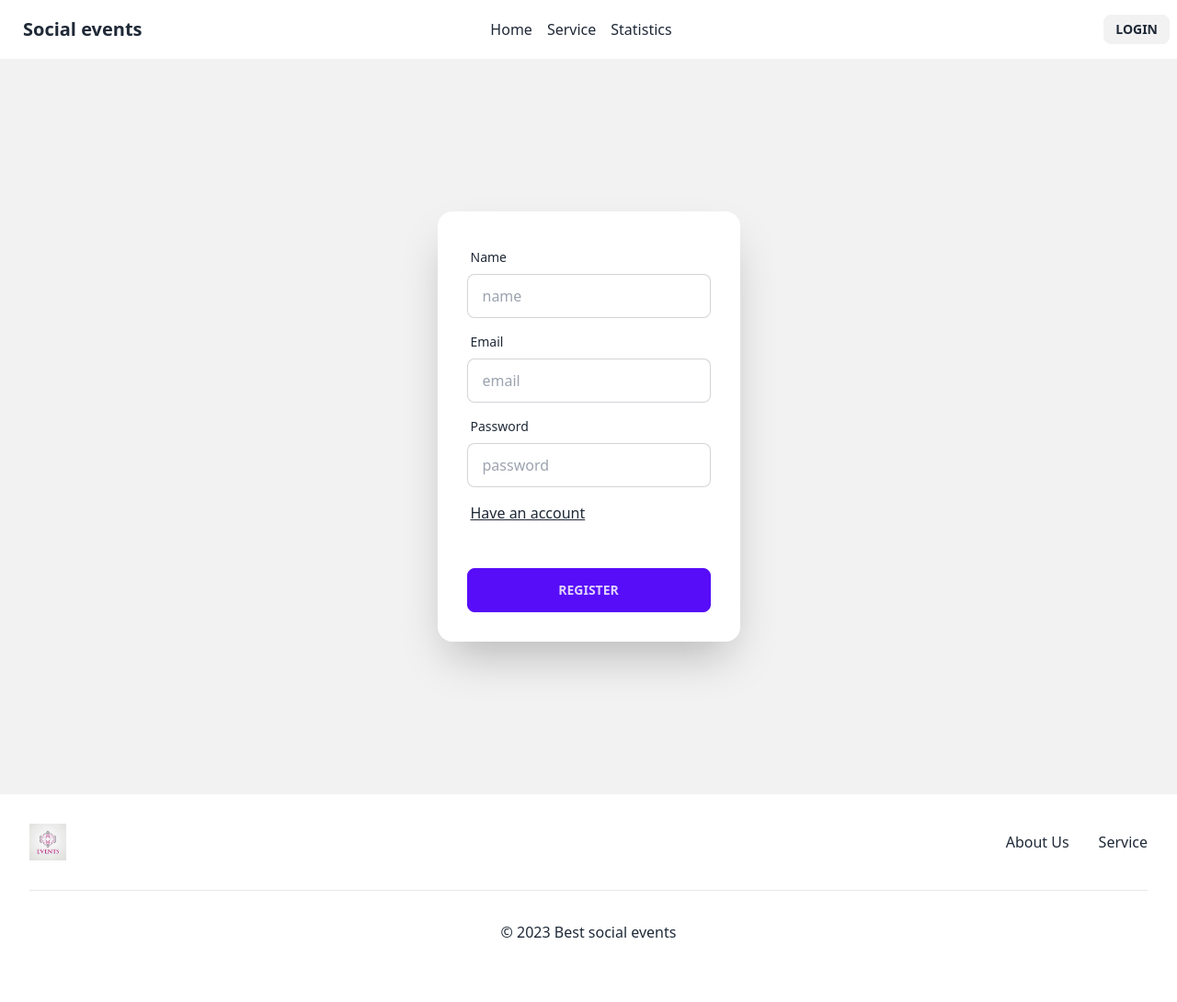
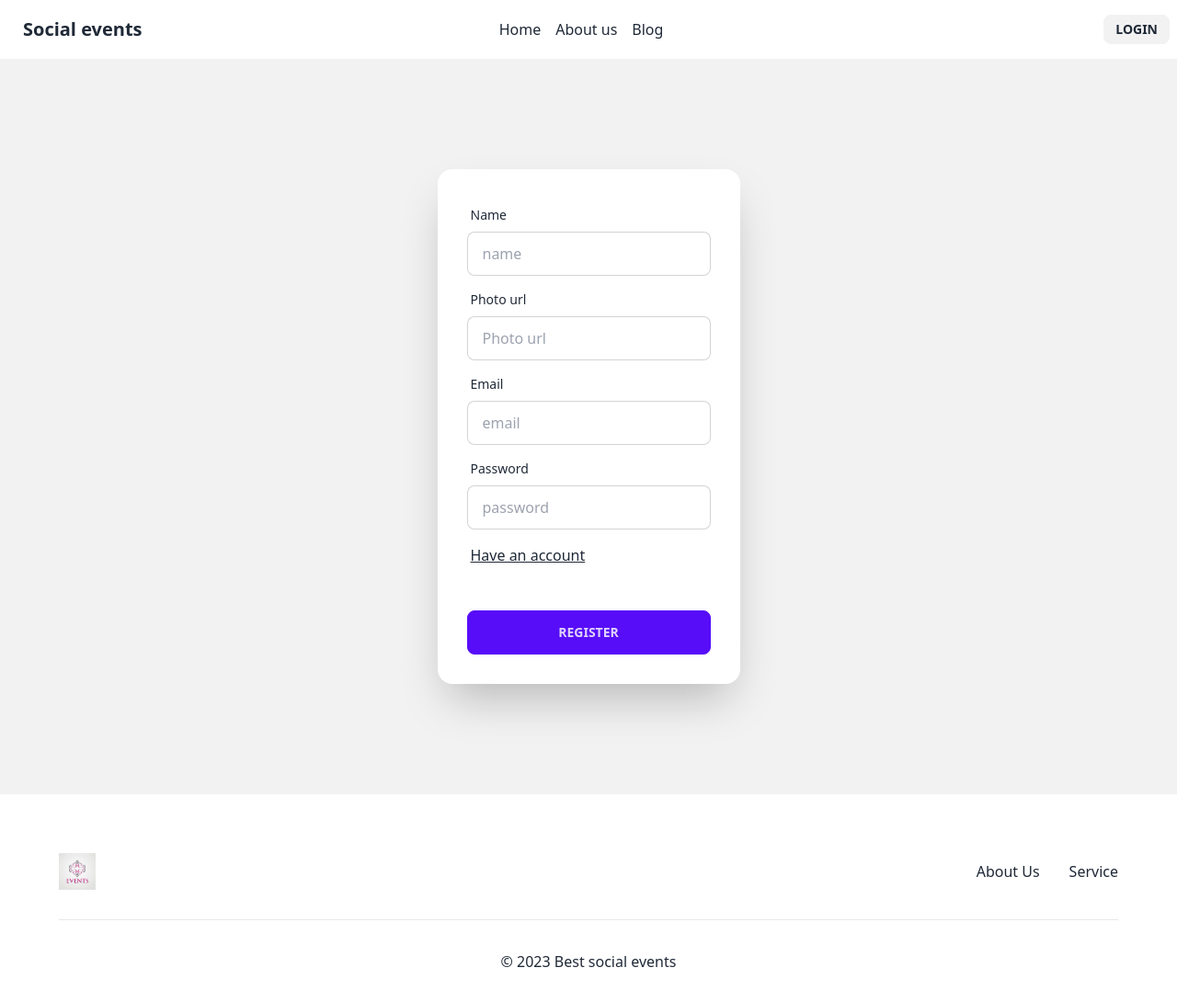
Before and after one commit to Hassan4np/event-management, a React (Vite) app: page /signup in a window 1280 px wide. Shown: the top 1090 px of the page at 92% size. Before the commit the page ends 1059 px from the top, so only its background shows below. Built offline with nearby package versions, Linux system fonts and the light colour scheme; no server answers.

Commit message:
bannar and card section complate

```diff
--- a/src/Components/Mainpage/Mainpage.jsx
+++ b/src/Components/Mainpage/Mainpage.jsx
@@ -7,7 +7,7 @@ const Mainpage = () => {
     return (
         <div className="max-w-screen-xl mx-auto">
             <Navbar></Navbar>
-            <Outlet></Outlet>
+            <Outlet className="min-h-screen"></Outlet>
             <Footer></Footer>
         </div>
     );
--- a/src/Components/Mainpage/Pages/CardDetais.jsx
+++ b/src/Components/Mainpage/Pages/CardDetais.jsx
@@ -3,42 +3,34 @@ import { useEffect, useState } from 'react';
 import { useLoaderData, useParams } from 'react-router-dom';
 
 const CardDetais = () => {
+    const cardss = useLoaderData()
     const {id} = useParams()
-    const [cards,setCards] = useState([])
+    const [card,setCard] = useState({})
 
     useEffect(()=>{
-        fetch('/card.json')
-        .then(res=>res.json())
-        .then(data=>setCards(data))
-
-    },[])
-    console.log(cards.name)
-    useEffect(()=>{
-     const card = cards.find(card=>card.id===(id))
-     console.log(card)
-    },[id])
+     const card = cardss.find(card=>card.id===parseInt(id))
+     setCard(card)
+    },[cardss,id])
+    console.log(card)
     return (
         <div>
             <div className="relative flex w-full  flex-row rounded-xl bg-white bg-clip-border text-gray-700 shadow-md">
                 <div className="relative m-0 w-2/5 shrink-0 overflow-hidden rounded-xl rounded-r-none bg-white bg-clip-border text-gray-700">
                     <img
-                        src=""
+                        src={card.img}
                         alt="image"
                         className="h-full w-full object-cover"
                     />
                 </div>
                 <div className="p-6">
                     <h6 className="mb-4 block font-sans text-base font-semibold uppercase leading-relaxed tracking-normal text-pink-500 antialiased">
-                        startups
+                        {card.price}
                     </h6>
                     <h4 className="mb-2 block font-sans text-2xl font-semibold leading-snug tracking-normal text-blue-gray-900 antialiased">
-                        Lyft launching cross-platform service this week
+                        {card.name}
                     </h4>
                     <p className="mb-8 block font-sans text-base font-normal leading-relaxed text-gray-700 antialiased">
-                        Like so many organizations these days, Autodesk is a company in
-                        transition. It was until recently a traditional boxed software company
-                        selling licenses. Yet its own business model disruption is only part of
-                        the story
+                       {card.des}
                     </p>
 
                 </div>
--- a/src/Components/Mainpage/Pages/Footer.jsx
+++ b/src/Components/Mainpage/Pages/Footer.jsx
@@ -1,8 +1,8 @@
-import React from 'react';
+
 import logo from './../../../assets/images.jpeg'
 const Footer = () => {
     return (
-        <footer className="w-full bg-white p-8">
+        <footer className="w-full bg-white p-16">
             <div className="flex flex-row flex-wrap items-center justify-center gap-y-6 gap-x-12 bg-white text-center md:justify-between">
                 <img src={logo} alt="logo-ct" className="w-10" />
                 <ul className="flex flex-wrap items-center gap-y-2 gap-x-8">
--- a/src/Components/Mainpage/Pages/Home.jsx
+++ b/src/Components/Mainpage/Pages/Home.jsx
@@ -16,6 +16,7 @@ const Home = () => {
                     }
                 </div>
             </div>
+
         </div>
     );
 };
--- a/src/Components/Mainpage/Pages/Navbar.jsx
+++ b/src/Components/Mainpage/Pages/Navbar.jsx
@@ -9,9 +9,8 @@ const Navbar = () => {
     console.log(user)
     const links = <>
         <NavLink className="mr-4 text-base font-normal" to="/" >Home</NavLink>
-        <NavLink className="mr-4 text-base font-normal" to="/donation" >Service</NavLink>
-        <NavLink className="text_base font-normal mr-4" to="/statistics" >Statistics</NavLink>
-
+        <NavLink className="mr-4 text-base font-normal" to="/donation" >About us</NavLink>
+        <NavLink className="text_base font-normal mr-4" to="/statistics" >Blog</NavLink>
     </>
     const henglelogout=()=>{
         UserLogOut()
@@ -43,9 +42,10 @@ const Navbar = () => {
                         </ul>
                     </div>
                     <div className="navbar-end">
+
                         {user&& <p>{user.displayName}</p>}
                         {!user && <NavLink to="/login"><a className="btn btn-sm">Login</a></NavLink> }
-                        {user && <a className="btn btn-sm" onClick={UserLogOut}>Logout</a>}
+                        {user && <a className="btn btn-sm" onClick={henglelogout}>Logout</a>}
                     </div>
                 </div>
             </nav>
--- /dev/null
+++ b/src/Components/Mainpage/Pages/OurItem.jsx
@@ -0,0 +1,13 @@
+
+
+const OurItem = () => {
+    return (
+        <div>
+            <h1 className="text-center text-2xl p-5">Our Spcial item</h1>
+            <div>
+            </div>
+        </div>
+    );
+};
+
+export default OurItem;
--- a/src/Components/Mainpage/Register/Signup.jsx
+++ b/src/Components/Mainpage/Register/Signup.jsx
@@ -15,7 +15,8 @@ const Signup = () => {
         const form = new FormData(e.currentTarget);
         const email = form.get('email');
         const password = form.get('password');
-        const name = form.get('name')
+        const name = form.get('name');
+        const pic = form.get('imgurl');
         if (password.length < 6) {
             seterror("this password is not 6 caracter")
             return;
@@ -60,6 +61,12 @@ const Signup = () => {
                             </div>
                             <div className="form-control">
                                 <label className="label">
+                                    <span className="label-text">Photo url</span>
+                                </label>
+                                <input type="text" placeholder="Photo url" name='imgurl' className="input input-bordered" />
+                            </div>
+                            <div className="form-control">
+                                <label className="label">
                                     <span className="label-text">Email</span>
                                 </label>
                                 <input type="email" placeholder="email" name='email' className="input input-bordered" required />
--- a/src/Components/Mainpage/Router/Router.jsx
+++ b/src/Components/Mainpage/Router/Router.jsx
@@ -29,6 +29,7 @@ const MyRouter = createBrowserRouter([
             {
                 path:"/cardde/:id",
                 element:<PrivateRout><CardDetais></CardDetais></PrivateRout>,
+                loader:()=>fetch('/card.json')
             }
 
 
```
